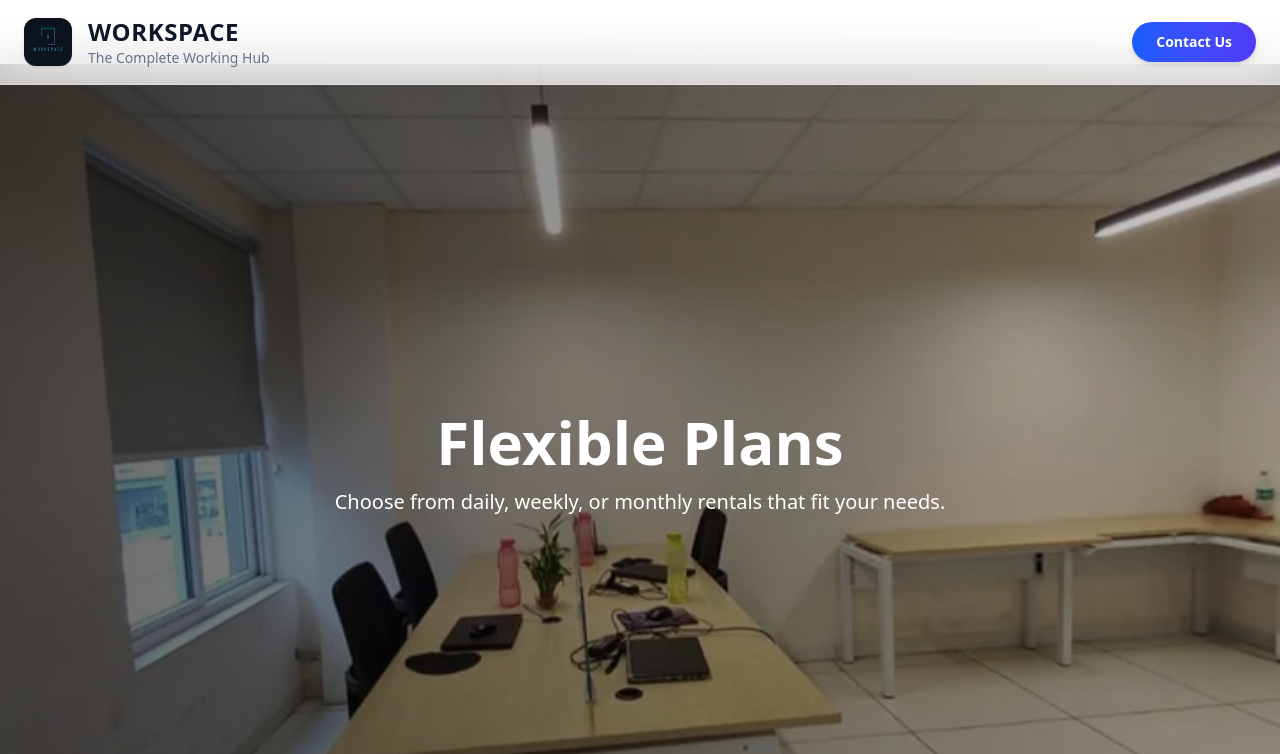
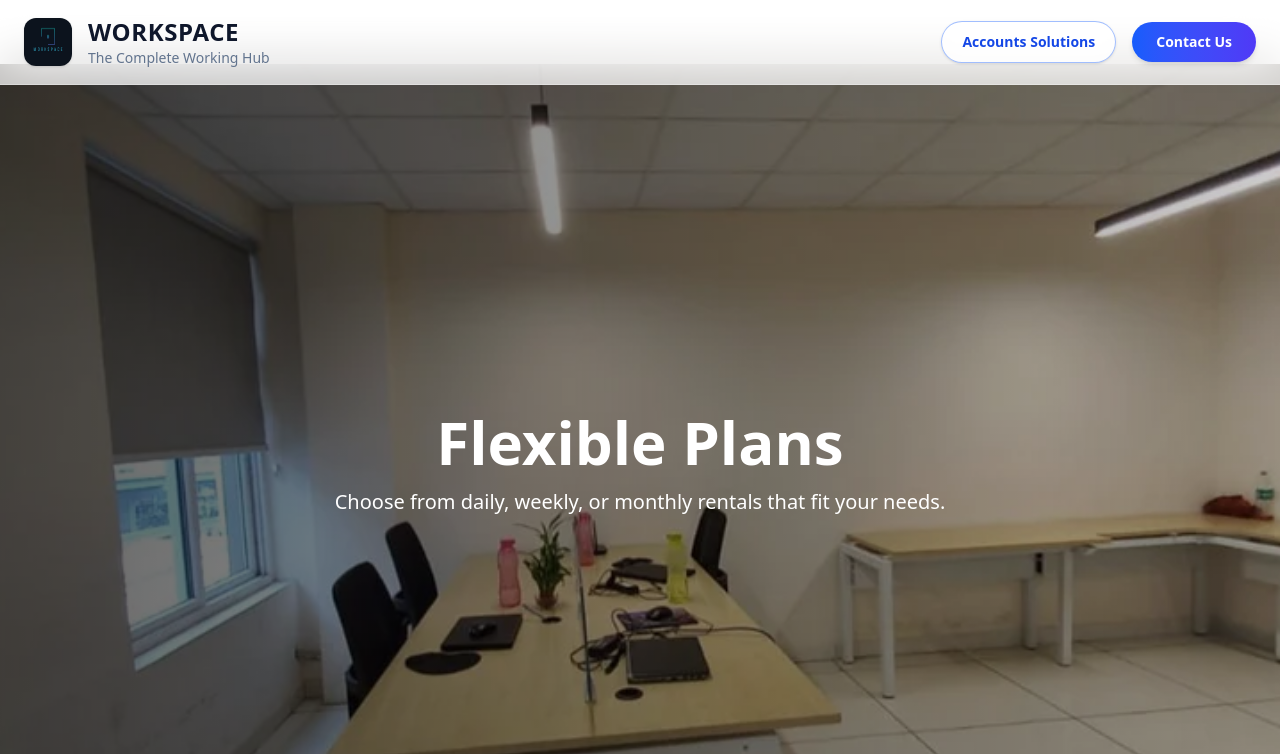
Before and after one commit to Alfas1511/co-work-space, a React (Vite) app: page / in a window 1280 px wide. Shown: the top 754 px of the page. Built offline with nearby package versions, Linux system fonts and the light colour scheme; grey boxes are pictures that could not be loaded.

Commit message:
accounts solutions path added

```diff
--- a/src/components/Header.jsx
+++ b/src/components/Header.jsx
@@ -27,20 +27,36 @@ const Header = () => {
                         </div>
                     </div>
 
-                    {/* CTA Button */}
+                    <nav className="flex items-center space-x-4">
+                        {/* Accounts Solutions Link */}
+                        <a
+                            href="#"
+                            className="relative px-5 py-2.5 rounded-full
+                                border border-blue-600/40
+                                text-blue-700 font-semibold text-sm
+                                backdrop-blur-md bg-white/70
+                                hover:bg-blue-600 hover:text-white
+                                hover:border-blue-600
+                                transition-all duration-300
+                                shadow-sm hover:shadow-lg">
+                            Accounts Solutions
+                        </a>
+
+                        {/* Contact Button */}
                         <button
                             onClick={() =>
                                 document.getElementById("contact")
-                                .scrollIntoView({ behavior: "smooth" })
+                                    ?.scrollIntoView({ behavior: "smooth" })
                             }
                             className="px-6 py-2.5 rounded-full
                                 bg-gradient-to-r from-blue-600 to-indigo-600
                                 text-white text-sm font-semibold
                                 shadow-md hover:shadow-xl
-                        hover:scale-105 transition-all duration-300"
-                    >
+                                hover:scale-105 transition-all duration-300">
                             Contact Us
                         </button>
+                    </nav>
+
 
                 </div>
             </header>
```
Lines whose indentation alone changed are shown as unchanged.
